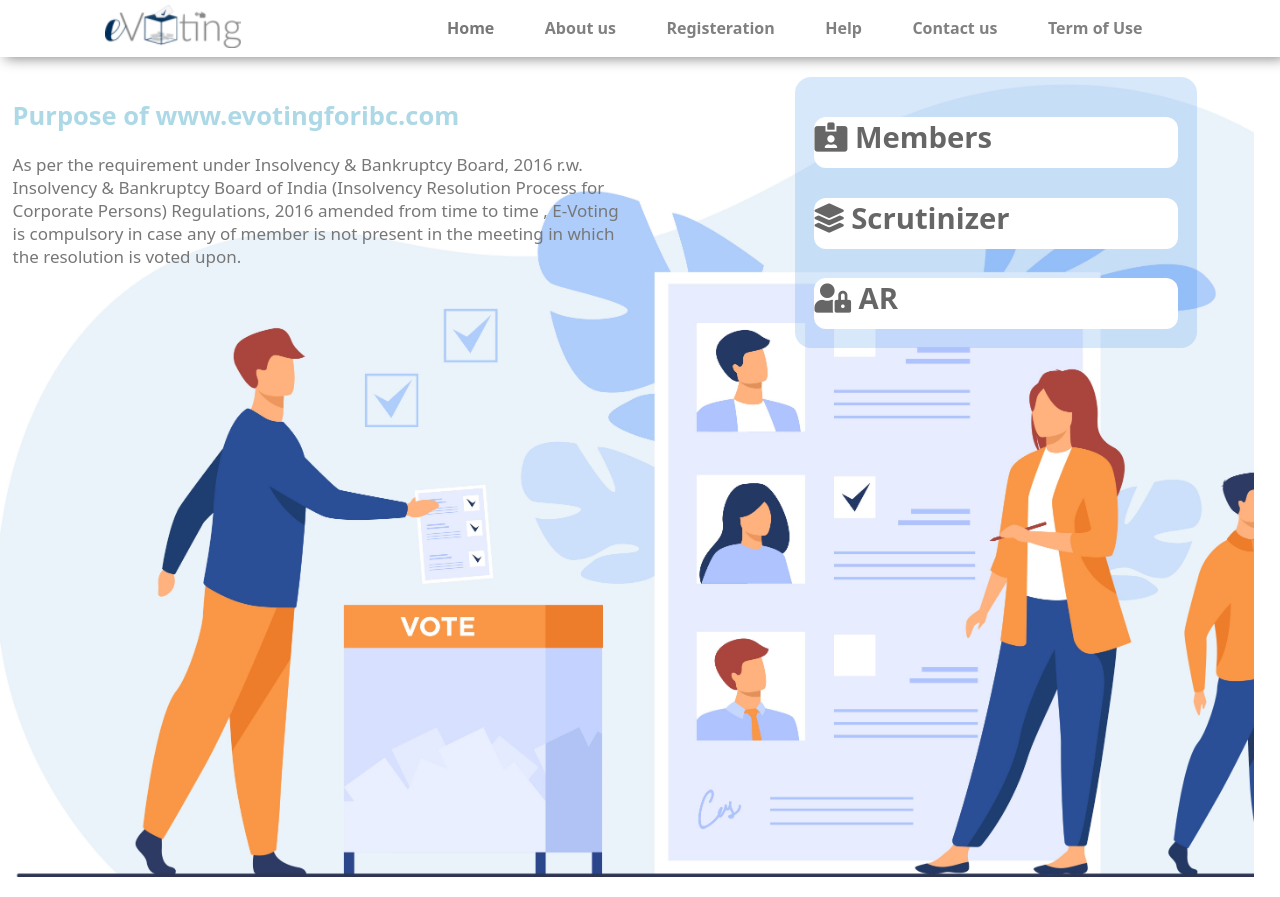
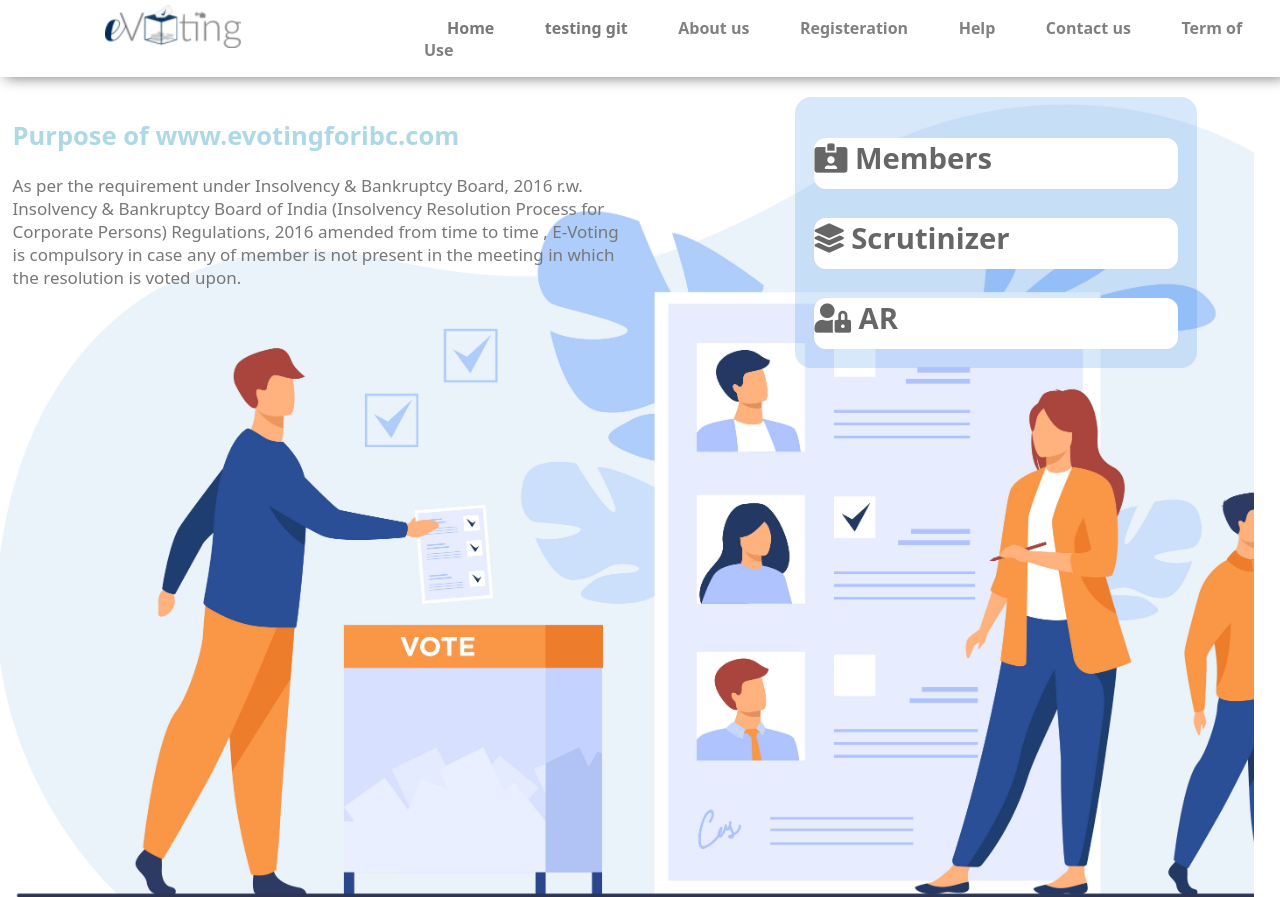
Before and after one commit to jatinsingh8447/evoting, a plain HTML site: page index.html in a window 1280 px wide. Shown: the top 897 px of the page. Drawn offline with Linux system fonts and the light colour scheme.

Commit message:
change in header li

```diff
--- a/index.html
+++ b/index.html
@@ -22,6 +22,7 @@
             <div class="column2">
                 <ul style="width: auto;">
                     <li>Home</li>
+                    <li>testing git</li>
                     <li><a href="./views/about.html">About us</a></li>
                     <li> <a href="./views/registeration.html">Registeration</a></li>
                     <li><a href="./views/help.html">Help</a></li>
```
